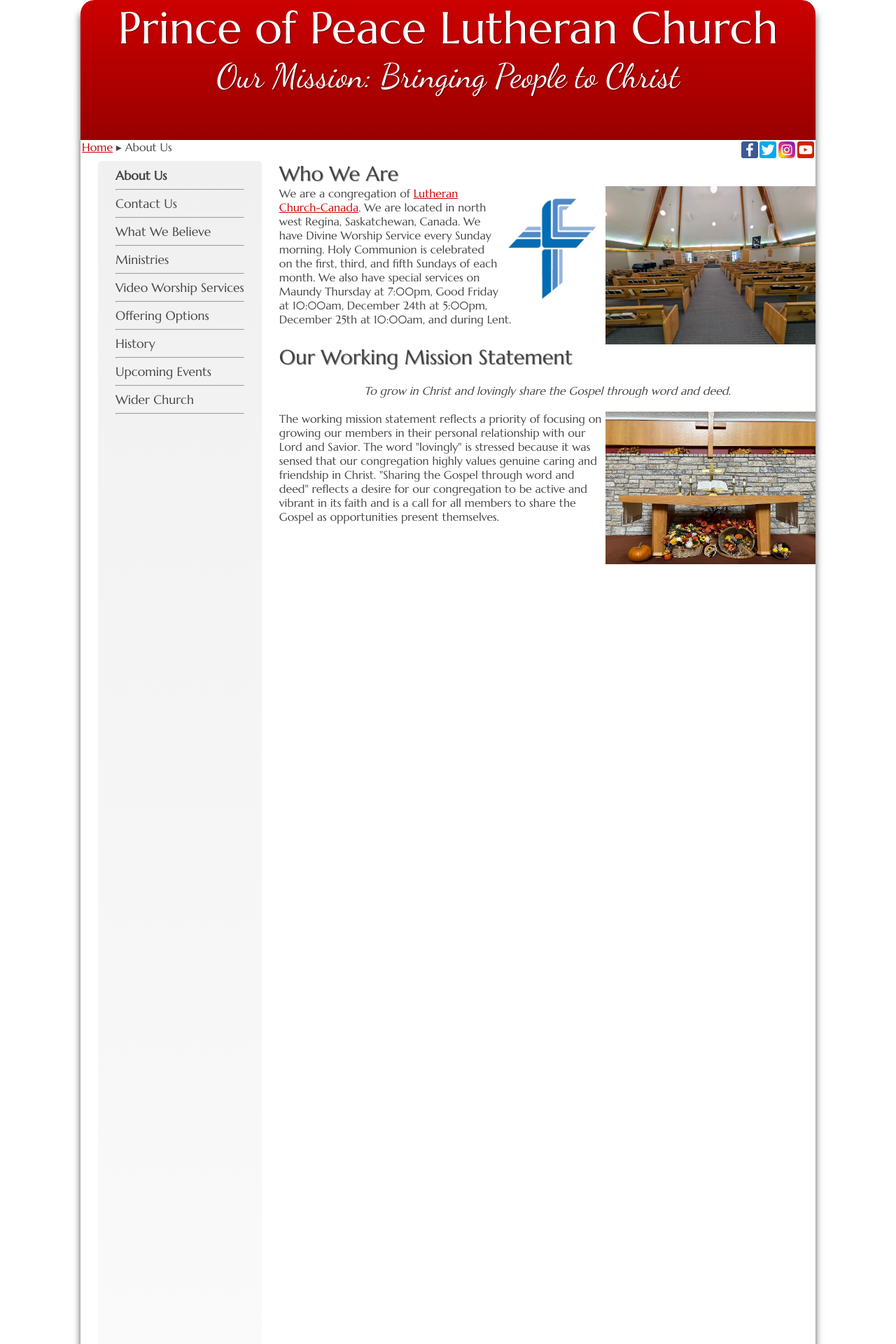
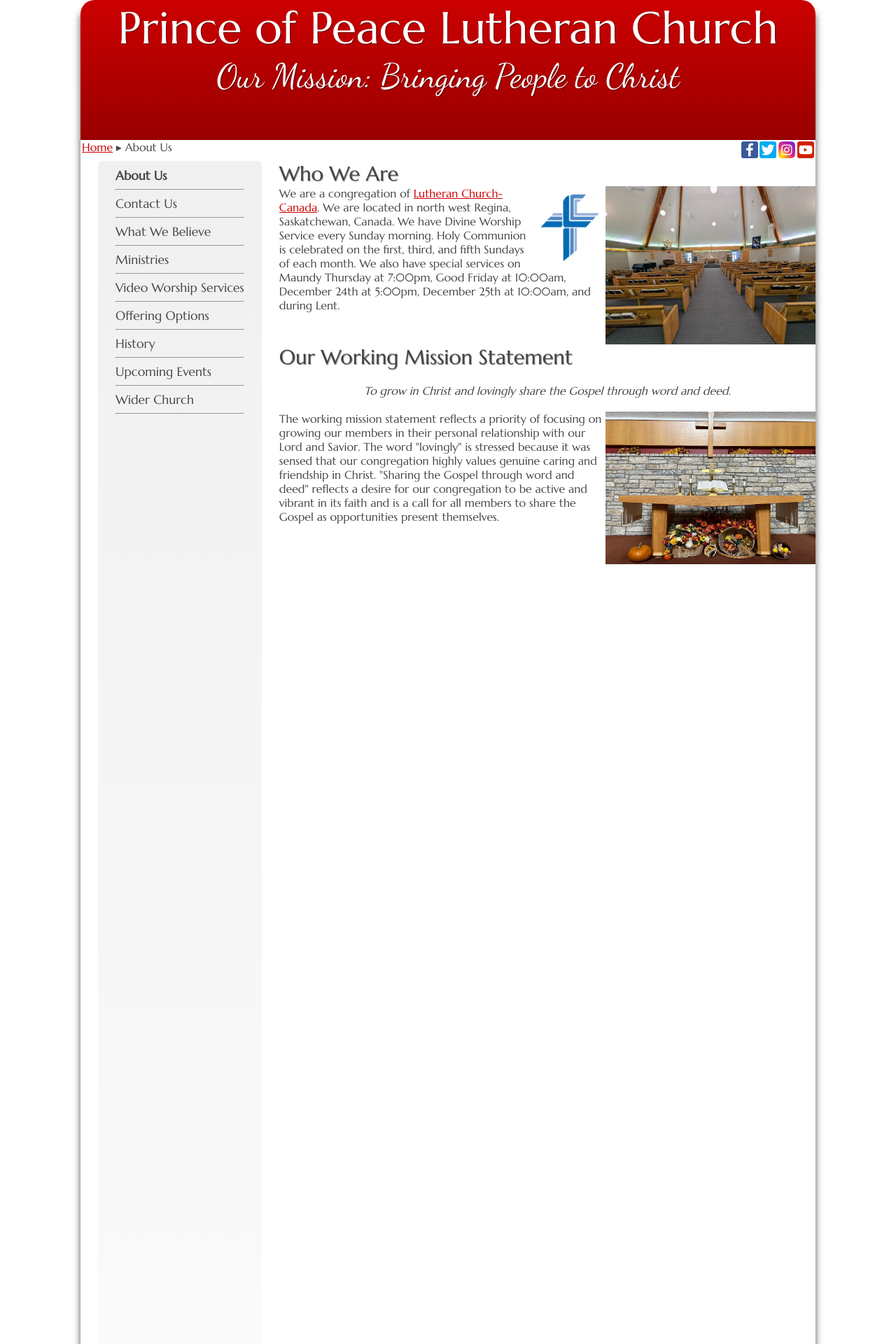
Before and after one commit to weslowsk/princeofpeace, a Jekyll site: the page built from about.html, in a window 1280 px wide. Shown: the top 1920 px of the page at 70% size. Built offline with Jekyll 4.4.1, drawn with Linux system fonts in a browser that asks for light colours.

Commit message:
reduce LCC image size

```diff
--- a/about.html
+++ b/about.html
@@ -5,7 +5,7 @@ order: 1
 ---
 <h1>Who We Are</h1>
 <img src="{{site.baseurl}}/images/sanctuary.png" width="300" alt="" align="right">
-<img src="{{site.baseurl}}/images/LCC.jpg" width="150" alt="" align="right">
+<img src="{{site.baseurl}}/images/LCC.jpg" width="100" alt="" align="right">
 <p>We are a congregation of <a href="http://www.lutheranchurch.ca" target="lcc">Lutheran Church-Canada</a>.
 We are located in north west Regina, Saskatchewan, Canada. We have Divine Worship Service every Sunday morning.
 Holy Communion is celebrated on the first, third, and fifth Sundays of each month.
```
